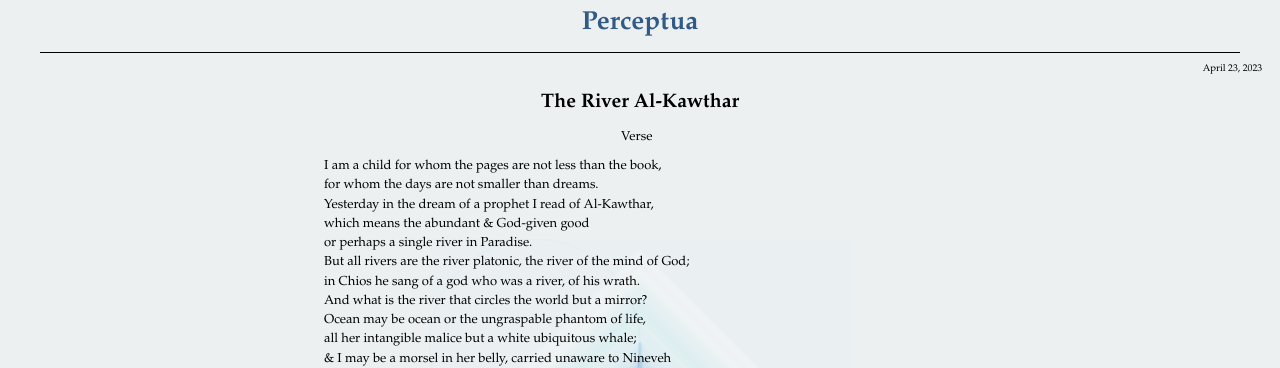
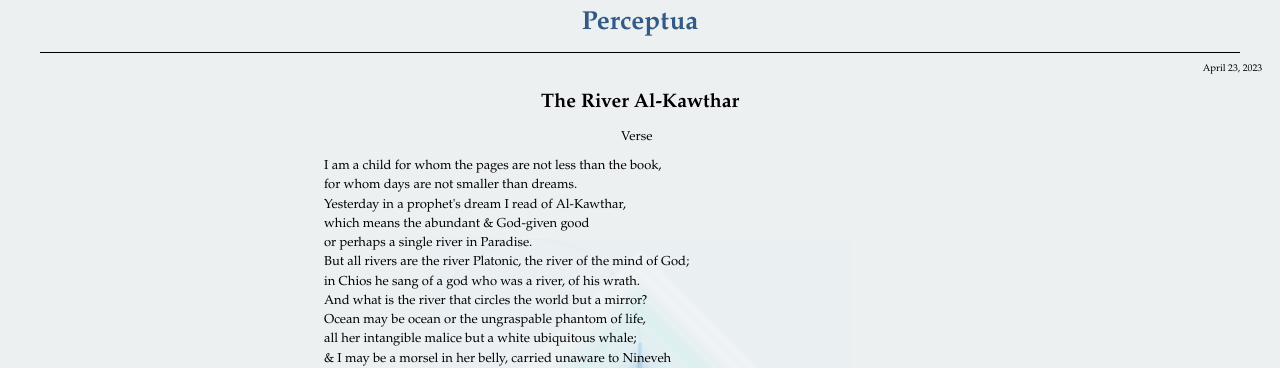
Before and after one commit to Perceptua/perceptua, a Jekyll site: the page built from _posts/2023-04-23-the-river-al-kawthar.md, in a window 1280 px wide. Shown: the top 368 px of the page. Built offline with Jekyll 4.4.1, drawn with Linux system fonts in a browser that asks for light colours.

Commit message:
edit poem text

```diff
--- a/_posts/2023-04-23-the-river-al-kawthar.md
+++ b/_posts/2023-04-23-the-river-al-kawthar.md
@@ -7,11 +7,11 @@ layout: post
 ---
 
 <p class="hanging">I am a child for whom the pages are not less than the book,</p>
-<p class="hanging">for whom the days are not smaller than dreams.</p>
-<p class="hanging">Yesterday in the dream of a prophet I read of Al-Kawthar,</p>
+<p class="hanging">for whom days are not smaller than dreams.</p>
+<p class="hanging">Yesterday in a prophet's dream I read of Al-Kawthar,</p>
 <p class="hanging">which means the abundant & God-given good</p>
 <p class="hanging">or perhaps a single river in Paradise.</p>
-<p class="hanging">But all rivers are the river platonic, the river of the mind of God;</p>
+<p class="hanging">But all rivers are the river Platonic, the river of the mind of God;</p>
 <p class="hanging">in Chios he sang of a god who was a river, of his wrath.</p>
 <p class="hanging">And what is the river that circles the world but a mirror?</p>
 <p class="hanging">Ocean may be ocean or the ungraspable phantom of life,</p>
```
